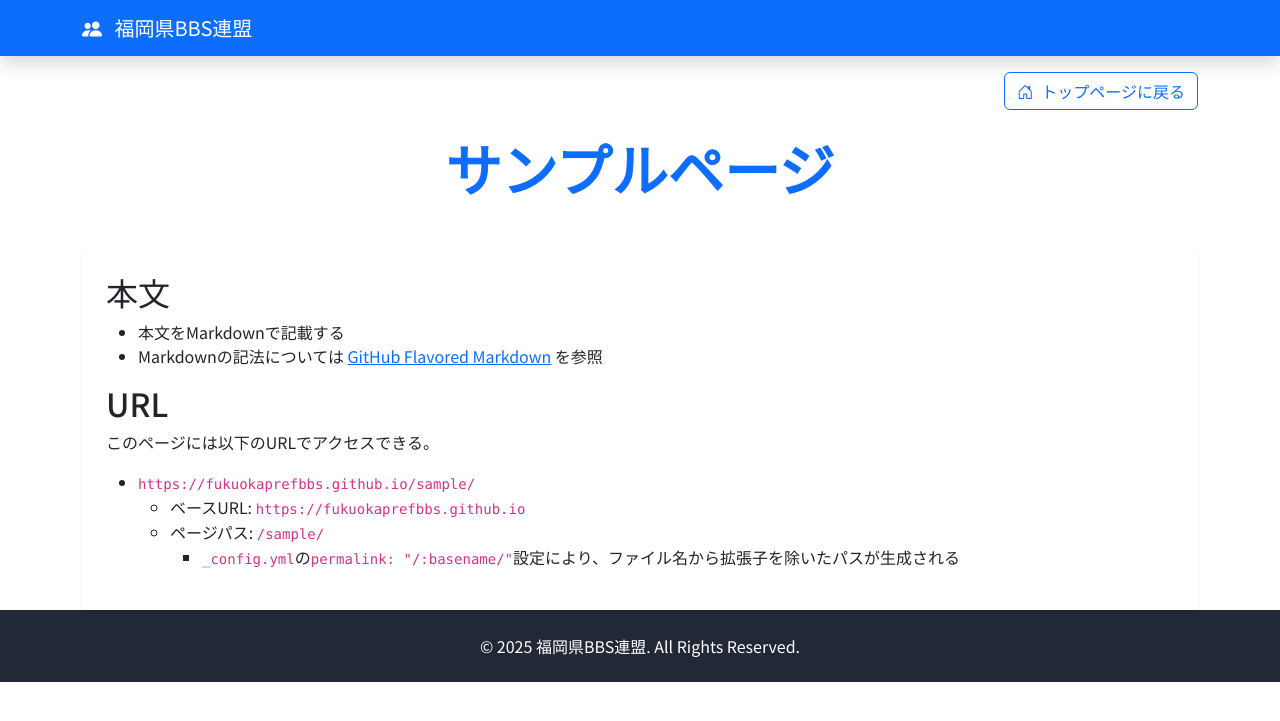
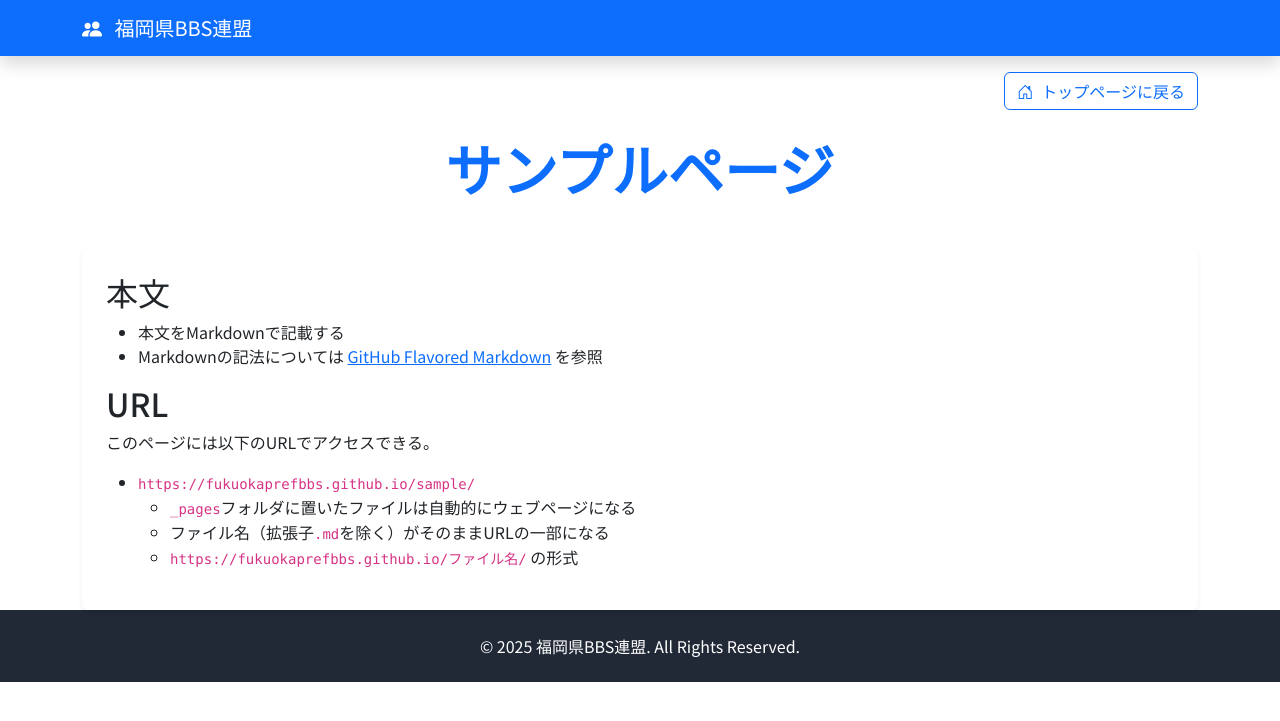
Before and after one commit to fukuokaprefbbs/fukuokaprefbbs.github.io, a Jekyll site: the page built from _pages/sample.md, in a window 1280 px wide. Shown: the top 721 px of the page. Built offline with Jekyll 4.4.1, drawn with Linux system fonts in a browser that asks for light colours.

Commit message:
Update: ページURLの説明を分かりやすく

```diff
--- a/_pages/sample.md
+++ b/_pages/sample.md
@@ -15,6 +15,6 @@ sitemap: false
 このページには以下のURLでアクセスできる。
 
 - `https://fukuokaprefbbs.github.io/sample/`
-  - ベースURL: `https://fukuokaprefbbs.github.io`
-  - ページパス: `/sample/`
-    - `_config.yml`の`permalink: "/:basename/"`設定により、ファイル名から拡張子を除いたパスが生成される
+  - `_pages`フォルダに置いたファイルは自動的にウェブページになる
+  - ファイル名（拡張子`.md`を除く）がそのままURLの一部になる
+  - `https://fukuokaprefbbs.github.io/ファイル名/` の形式
```
